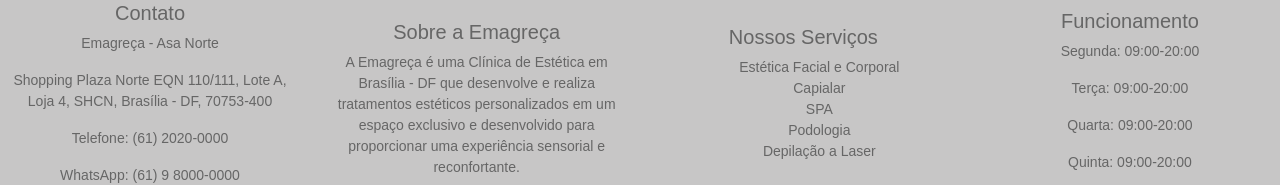
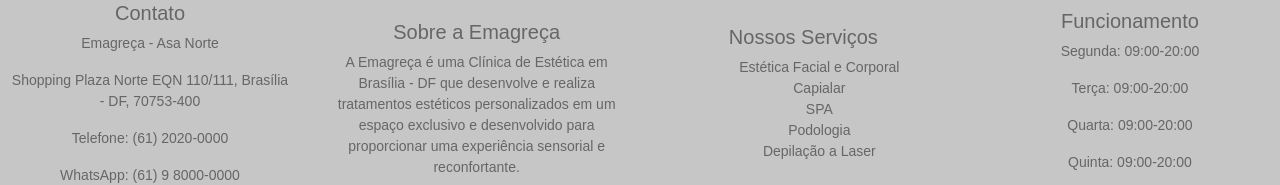
Before and after one commit to Renata-rcs/Projeto-final, a plain HTML site: page index.html in a window 1280 px wide. Shown: the part 5597-5782 px from the top of the page. Drawn offline with nearby package versions, Linux system fonts and the light colour scheme; a web font is replaced by a local one.

Commit message:
atualização 1

```diff
--- a/index.html
+++ b/index.html
@@ -253,7 +253,7 @@
         <div class="contato">
             <h5>Contato</h5>
             <p>Emagreça - Asa Norte</p>
-            <p>Shopping Plaza Norte EQN 110/111, Lote A, Loja 4, SHCN, Brasília - DF, 70753-400</p>
+            <p>Shopping Plaza Norte EQN 110/111, Brasília - DF, 70753-400</p>
             <p>Telefone: (61) 2020-0000</p>
             <p>WhatsApp: (61) 9 8000-0000</p>
         </div>
```
Also changed, not shown: 1 other file.
